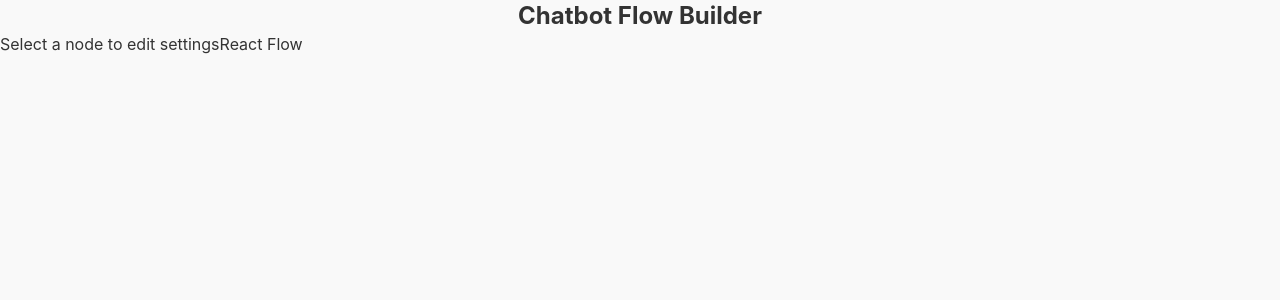
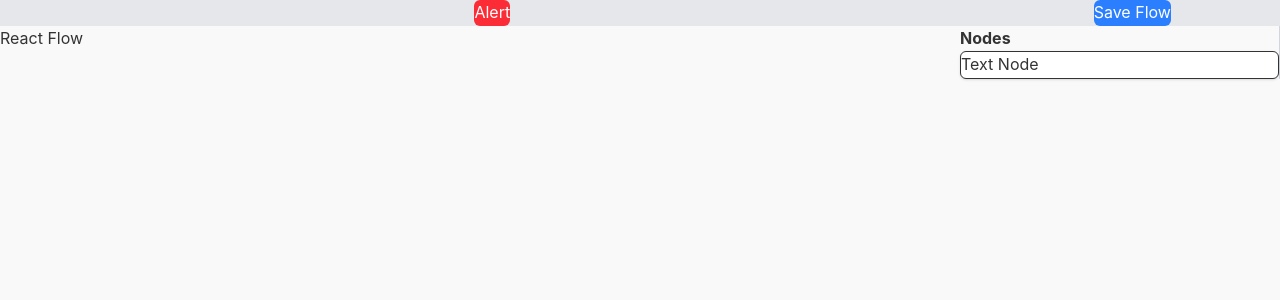
Before and after one commit to Kshitizz04/Chatbot-Flow-Builder, a React (Vite) app: page / in a window 1280 px wide. Shown: the top 300 px of the page. Built offline with nearby package versions, Linux system fonts and the light colour scheme.

Commit message:
layout fixes

```diff
--- a/src/App.tsx
+++ b/src/App.tsx
@@ -7,7 +7,6 @@ const App: React.FC = () => {
 	return (
 		<ReactFlowProvider>
 			<FlowProvider>
-				<h1 className="text-center text-2xl font-bold my-4">Chatbot Flow Builder</h1>
 				<MainPage/>
 			</FlowProvider>
 		</ReactFlowProvider>
--- a/src/components/MainPage.tsx
+++ b/src/components/MainPage.tsx
@@ -1,17 +1,55 @@
 import React from "react";
 import NodesPanel from "./NodesPanel";
+import Canvas from "./Canvas";
 import SettingsPanel from "./SettingsPanel";
 import { useFlowContext } from "../context/FlowContext";
-import Canvas from "./Canvas";
+import { useReactFlow } from "@xyflow/react";
 
-const MainPage = () => {
+const MainPage: React.FC = () => {
     const { selectedNodeId } = useFlowContext();
+    const { getNodes, getEdges } = useReactFlow();
+
+    const handleSave = () => {
+        const nodes = getNodes();
+        const edges = getEdges();
+
+        // Find nodes with no incoming edge (empty target handle)
+        const nodesWithNoTarget = nodes.filter(node =>
+            !edges.some(edge => edge.target === node.id)
+        );
+
+        if (nodes.length > 1 && nodesWithNoTarget.length > 1) {
+            alert("Error: More than one node has empty target handles!");
+            return;
+        }
+        alert("Flow saved!");
+    };
 
     return (
-        <div className="flex h-[90vh]">
-            {selectedNodeId ? <SettingsPanel /> : <NodesPanel />}
-            <div className="flex-1 relative">
-                <Canvas />
+        <div className="flex flex-col h-screen w-screen">
+            <div className="flex justify-end items-center p-4 bg-gray-200">
+                <div className="flex w-full items-center justify-center">
+                    <div className="bg-red-500 text-white p-2 rounded-md">
+                        Alert
+                    </div>
+                </div>
+                <div className="w-96 flex items-center justify-center">
+                    <button
+                        className="p-2 bg-blue-500 text-white rounded-md"
+                        onClick={handleSave}
+                    >
+                        Save Flow
+                    </button>
+                </div>
+            </div>
+
+            <div className="flex flex-1">
+                <div className="flex-1">
+                    <Canvas />
+                </div>
+                <div className="w-1/4">
+                    {selectedNodeId ? <SettingsPanel /> : <NodesPanel />}
+                </div>
             </div>
         </div>
     );
--- a/src/components/NodesPanel.tsx
+++ b/src/components/NodesPanel.tsx
@@ -10,7 +10,7 @@ const NodesPanel = () => {
         <div className="p-4 border-r border-gray-300">
             <h3 className="font-bold mb-2">Nodes</h3>
             <div
-                onDragStart={(e) => onDragStart(e, "textNode")}
+                onDragStart={(e) => onDragStart(e, "text")}
                 draggable
                 className="p-2 border rounded-md bg-white cursor-grab shadow-sm"
             >
--- a/src/components/TextNode.tsx
+++ b/src/components/TextNode.tsx
@@ -7,7 +7,9 @@ interface TextNodeProps {
 
 const TextNode: React.FC<TextNodeProps> = ({ data }) => {
     return (
-        <div className="bg-gray-100 border border-gray-400 rounded-md p-2 min-w-[150px]">
+        <div
+            className="bg-gray-100 border border-gray-400 rounded-md p-2 min-w-[150px] overflow-visible relative"
+        >
             <p>{data.label}</p>
             <Handle type="source" position={Position.Right} id="source" />
             <Handle type="target" position={Position.Left} id="target" />
--- a/src/context/FlowContext.tsx
+++ b/src/context/FlowContext.tsx
@@ -4,14 +4,14 @@ import React, { createContext, useContext, useState, type ReactNode } from 'reac
 // Only Id of the selected node needs to be centralized for now, as other things like coordinates are needed only in the canvas component
 // This can be extended later if more state management is needed
 interface FlowContextProps {
-	selectedNodeId: string;
+	selectedNodeId: string | null;
 	setSelectedNodeId: (id: string) => void;
 }
 
 const FlowContext = createContext<FlowContextProps | undefined>(undefined);
 
 export const FlowProvider: React.FC<{ children: ReactNode }> = ({ children }) => {
-	const [selectedNodeId, setSelectedNodeId] = useState<string>('default-id');
+	const [selectedNodeId, setSelectedNodeId] = useState<string | null>(null);
 
 	return (
 		<FlowContext.Provider value={{ selectedNodeId, setSelectedNodeId }}>
```
